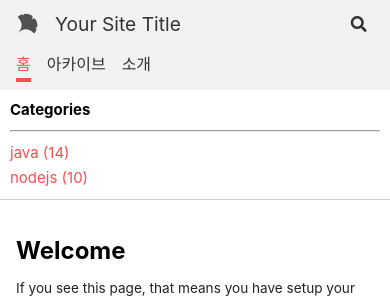
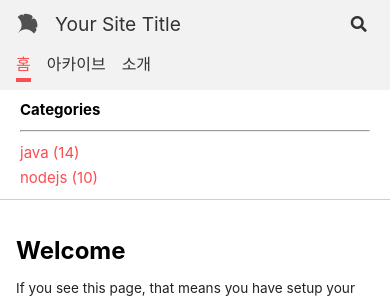
Before and after one commit to lcy960729/blog.maker, a Jekyll site: the page built from index.html, in a window 390 px wide. Shown: the top 298 px of the page. Built offline with Jekyll 4.4.1, drawn with Linux system fonts in a browser that asks for light colours; nearby versions of some CDN libraries; emoji names are drawn with the system emoji font; the list of posts is cut into pages by our own code.

Commit message:
Update _page.scss

```diff
--- a/_sass/layout/_page.scss
+++ b/_sass/layout/_page.scss
@@ -178,7 +178,7 @@ html,
     margin: 0 auto;
     width: 100%;
     border-bottom: 1px solid #cecece;
-    padding: 0px 10px;
+    padding: 0px 20px;
   }
 }
 
```
